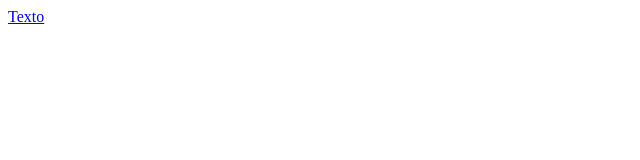
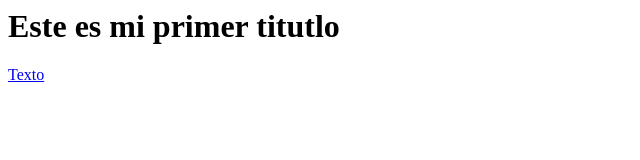
Before and after one commit to programacionlmor/prueba3_ciclo3, a plain HTML site: page index.html in a window 1280 px wide. Shown: the whole page, without its empty margins (0-640 px from the left). Drawn offline with Linux system fonts and the light colour scheme.

Commit message:
se incluyo etiqueta h1

```diff
--- a/index.html
+++ b/index.html
@@ -4,6 +4,8 @@
 
     </head>
     <body>
+
+        <h1> Este es mi primer titutlo </h1>
             <a href="https://www.google.com/"> Texto</a>
 
     </body>
```
